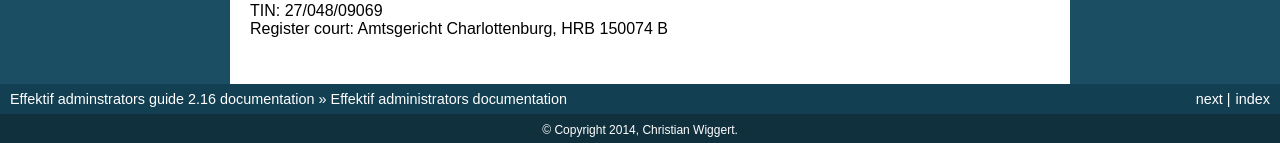
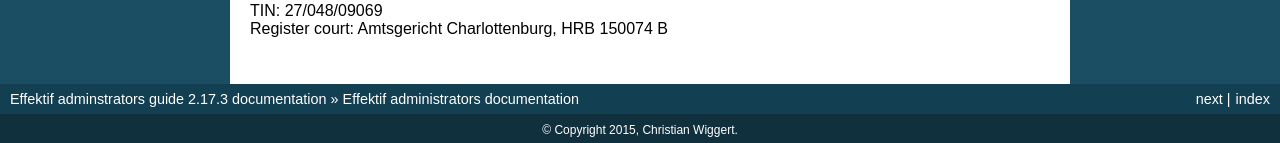
Before and after one commit to gitter-badger/admin-docs, a Sphinx documentation site: the page built from docs/source/index.rst, in a window 1280 px wide and 900 px high, scrolled down 666 px. Shown: the part 754-897 px from the top of the window. Built offline with Sphinx 7.4.7, drawn with Linux system fonts in a browser that asks for light colours; some of the changed text lies outside the part shown.

```diff
--- a/docs/source/appendix.rst
+++ b/docs/source/appendix.rst
@@ -2,6 +2,8 @@ Appendix
 ========
 
 This chapter contains content to various topics which extend the descriptions in the administration guide.
+
+.. _appendix-add-mongodb-user:
 
 How to add the Effektif MongoDB user with Robomongo
 ---------------------------------------------------
--- a/docs/source/conf.py
+++ b/docs/source/conf.py
@@ -47,16 +47,16 @@ master_doc = 'index'
 
 # General information about the project.
 project = u'Effektif adminstrators guide'
-copyright = u'2014, Christian Wiggert'
+copyright = u'2015, Christian Wiggert'
 
 # The version info for the project you're documenting, acts as replacement for
 # |version| and |release|, also used in various other places throughout the
 # built documents.
 #
 # The short X.Y version.
-version = '2.16'
+version = '2.17'
 # The full version, including alpha/beta/rc tags.
-release = '2.16'
+release = '2.17.3'
 
 # The language for content autogenerated by Sphinx. Refer to documentation
 # for a list of supported languages.
--- a/docs/source/installation.rst
+++ b/docs/source/installation.rst
@@ -307,7 +307,7 @@ The user will access the databases for Effektif. Effektif will create two databa
 
 In general, if you want to create a new user in MongoDB you will need to authenticate with an existing user that has the role userAdmin or userAdminAnyDatabase. There is an exception for a fresh MongoDB setup. It will allow you to create the first user from localhost without any authentication. The following examples will show you how to create a new user using the credentials of an admin user and how to do it without any credentials in case of a new MongoDB.
 
-In order to add a new user to MongoDB, the MongoDB server has to be running.
+In order to add a new user to MongoDB, the MongoDB server has to be running. The following subsections will show you how to create the Effektif database user using the command line. Alternatively, you can use a GUI application like Robomongo to create the database user. Section :ref:`appendix-add-mongodb-user` explains how to setup the database user with Robomongo.
 
 Windows
 ^^^^^^^
```
Also changed, not shown: 6 other files.
